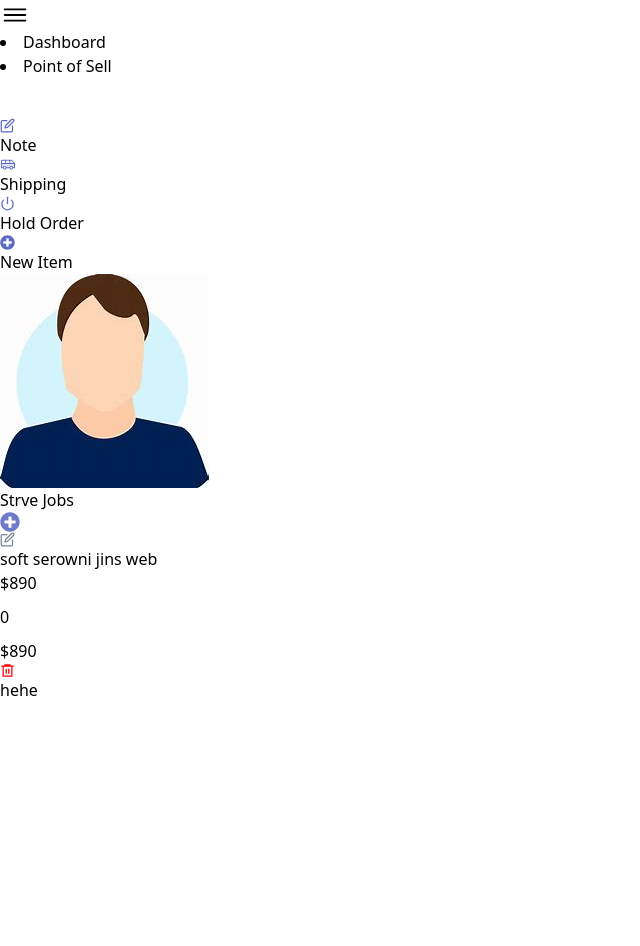
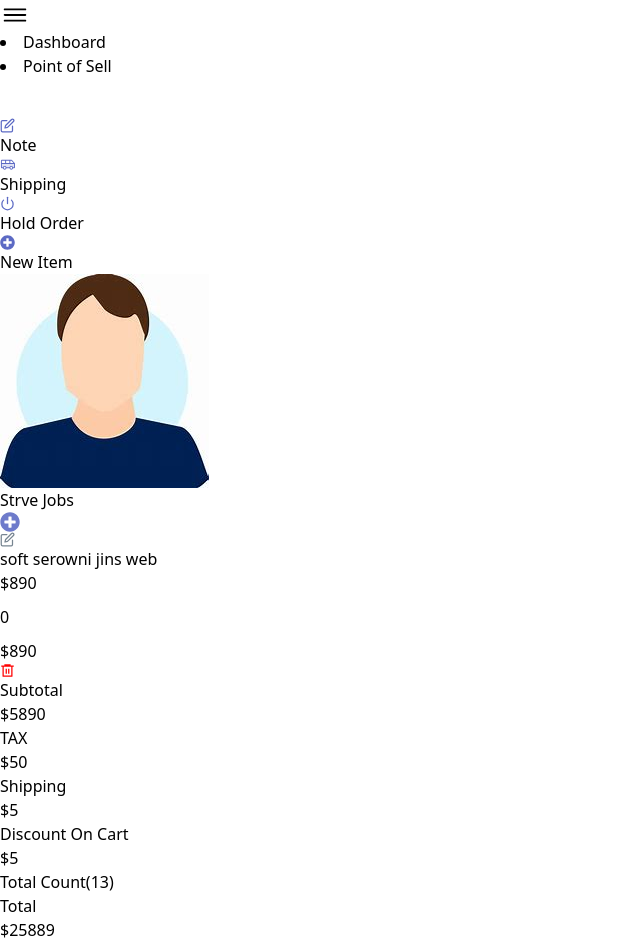
Before and after one commit to morshed0099/sell-management, a React (Vite) app: page /sell in a window 1280 px wide. Shown: the top 946 px of the page, without its empty margins (0-640 px from the left). Before the commit the page ends 800 px from the top, so only its background shows below. Built offline with nearby package versions, Linux system fonts and the light colour scheme.

Commit message:
total price section comple

```diff
--- a/src/components/layout/SellPageLayout.jsx
+++ b/src/components/layout/SellPageLayout.jsx
@@ -2,6 +2,7 @@ import CartList from "../ui/CartList";
 import CartMenu from "../ui/CartMenu";
 import CustomerView from "../ui/CustomerView";
 import DrawerRightSide from "../ui/DrawerRightSide";
+import TotalPrice from "../ui/TotalPrice";
 
 const SellPageLayout = () => {
   return (
@@ -13,6 +14,7 @@ const SellPageLayout = () => {
         </div>
         <CustomerView />
         <CartList />
+        <TotalPrice />
       </div>
       <div className="flex-2 w-full  h-screen">
         <h1>hehe</h1>
--- a/src/components/ui/CartMenu.jsx
+++ b/src/components/ui/CartMenu.jsx
@@ -7,19 +7,19 @@ const CartMenu = () => {
       <div className="flex justify-evenly flex-wrap gap-2 md:gap-1 lg:gap-4 items-center ">
         <div className="flex gap-2 px-2 py-1 bg-[#e7e9f6] rounded-md  items-center">
           <FiEdit size={15} color="#5c6ac4" />
-          <p className="text-[#6d7aca] ">Note</p>
+          <p className="text-[#6d7aca] text-[12px]">Note</p>
         </div>
         <div className="flex gap-2 px-2 py-1 bg-[#e7e9f6] rounded-md  items-center">
           <PiVanDuotone size={15} color="#5c6ac4" />
-          <p className="text-[#6d7aca] ">Shipping</p>
+          <p className="text-[#6d7aca]  text-[12px]">Shipping</p>
         </div>
         <div className="flex gap-2 px-2 py-1 bg-[#e7e9f6] rounded-md  items-center">
           <FiPower size={15} color="#5c6ac4" />
-          <p className="text-[#6d7aca] ">Hold Order</p>
+          <p className="text-[#6d7aca] text-[12px]">Hold Order</p>
         </div>
         <div className="flex gap-2 px-2 py-1 bg-[#e7e9f6] rounded-md  items-center">
           <FaPlusCircle size={15} color="#5c6ac4" />
-          <p className="text-[#6d7aca] "> New Item</p>
+          <p className="text-[#6d7aca]  text-[12px]"> New Item</p>
         </div>
       </div>
     </div>
--- /dev/null
+++ b/src/components/ui/TotalPrice.jsx
@@ -0,0 +1,47 @@
+const TotalPrice = () => {
+  return (
+    <>
+      <div className="flex justify-end">
+        <div>
+          <div className="flex mt-4 px-2 justify-end ">
+            <div className="border-b w-full border-t px-4 flex items-center justify-between">
+              <p className="text-[12px] text-[#8a96a0]">Subtotal </p>
+              <p>$5890</p>
+            </div>
+          </div>
+          <div className="flex px-2   justify-end">
+            <div className="border-b px-4 w-full flex items-center justify-between gap-20 ">
+              <p className="text-[12px] text-[#8a96a0]">TAX </p>
+              <p>$50</p>
+            </div>
+          </div>
+          <div className="flex px-2 justify-end">
+            <div className="border-b w-full px-4 flex items-center justify-between gap-20 ">
+              <p className="text-[12px] text-[#8a96a0]">Shipping </p>
+              <p>$5</p>
+            </div>
+          </div>
+          <div className="flex px-2  justify-end">
+            <div className="border-b px-4 w-full flex items-center justify-between gap-20 ">
+              <p className="text-[12px] text-[#3674d9]">Discount On Cart </p>
+              <p>$5</p>
+            </div>
+          </div>
+        </div>
+      </div>
+      <div className="bg-[#e1eaf9] px-2 py-2 rounded-md flex justify-between items-center">
+        <div>
+          <p className="text-[10px]  text-[#3674d9]">Total Count(13)</p>
+        </div>
+        <div>
+            <p className="text-1xl font-semibold text-[#3674d9]">Total</p>
+        </div>
+        <div>
+        <p className="text-1xxl font-semibold text-[#3674d9]">$25889</p>
+        </div>
+      </div>
+    </>
+  );
+};
+
+export default TotalPrice;
```
